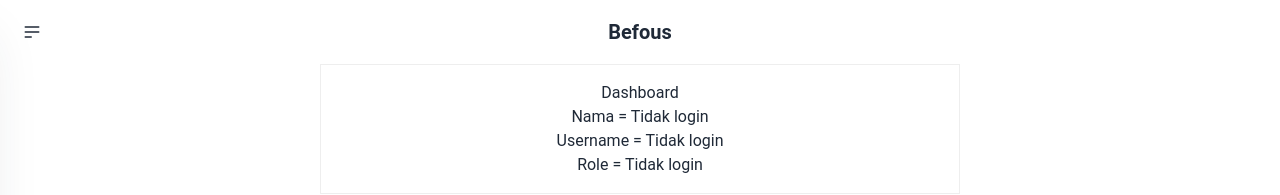
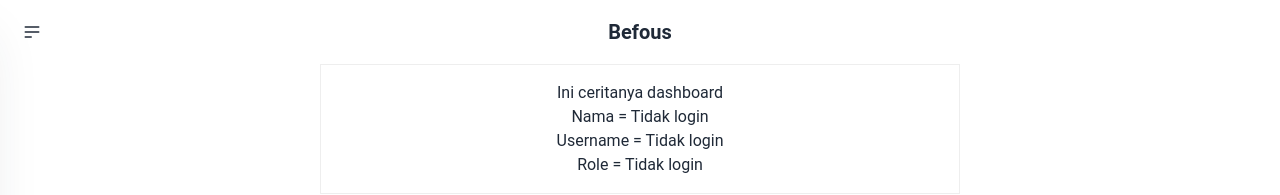
Before and after one commit to Befous/apalah, a Next.js app: page /dashboard in a window 1280 px wide. Shown: the top 195 px of the page. Built offline with nearby package versions, Linux system fonts and the light colour scheme; no server answers.

Commit message:
Tambah yang ga penting

```diff
--- a/src/app/dashboard/page.tsx
+++ b/src/app/dashboard/page.tsx
@@ -8,7 +8,7 @@ export default function Dashboard() {
         <div className="w-full">
             <div className="container w-1/2 p-4 mx-auto text-center border">
                 <div className="overflow-x-auto">
-                    <h1>Dashboard</h1>
+                    <h1>Ini ceritanya dashboard</h1>
                     <p>Nama = {session?.user?.name || 'Tidak login'}</p>
                     <p>Username = {session?.user?.username || 'Tidak login'}</p>
                     <p>Role = {session?.user?.role || 'Tidak login'}</p>
--- /dev/null
+++ b/src/app/portfolio/page.tsx
@@ -0,0 +1,11 @@
+export default function Portfolio() {
+    return (
+        <div className="w-full">
+            <div className="container w-1/2 p-4 mx-auto text-center border">
+                <div className="overflow-x-auto">
+                    <h1>Ini ceritanya portfolio</h1>
+                </div>
+            </div>
+        </div>
+    )
+}
```
